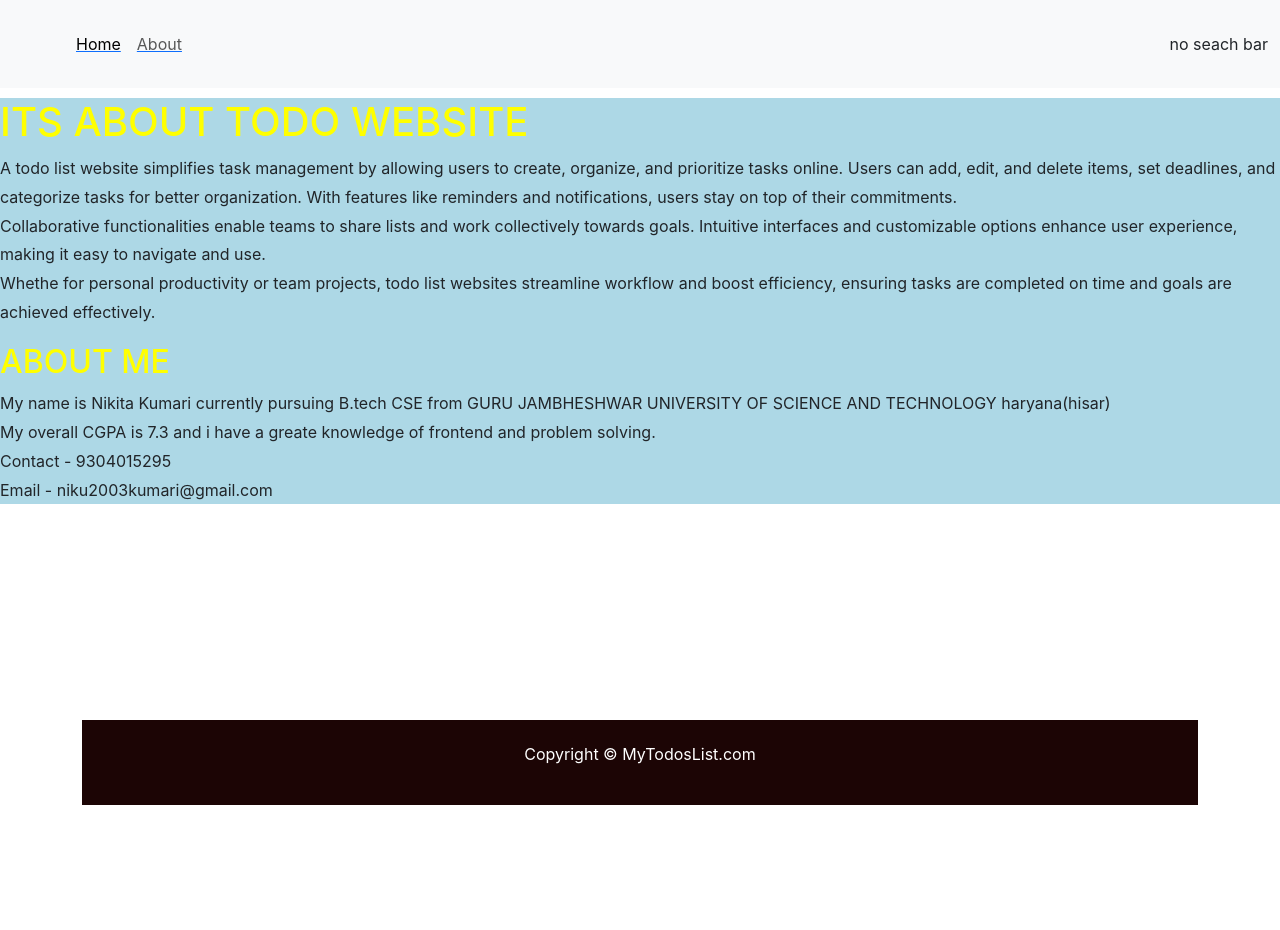
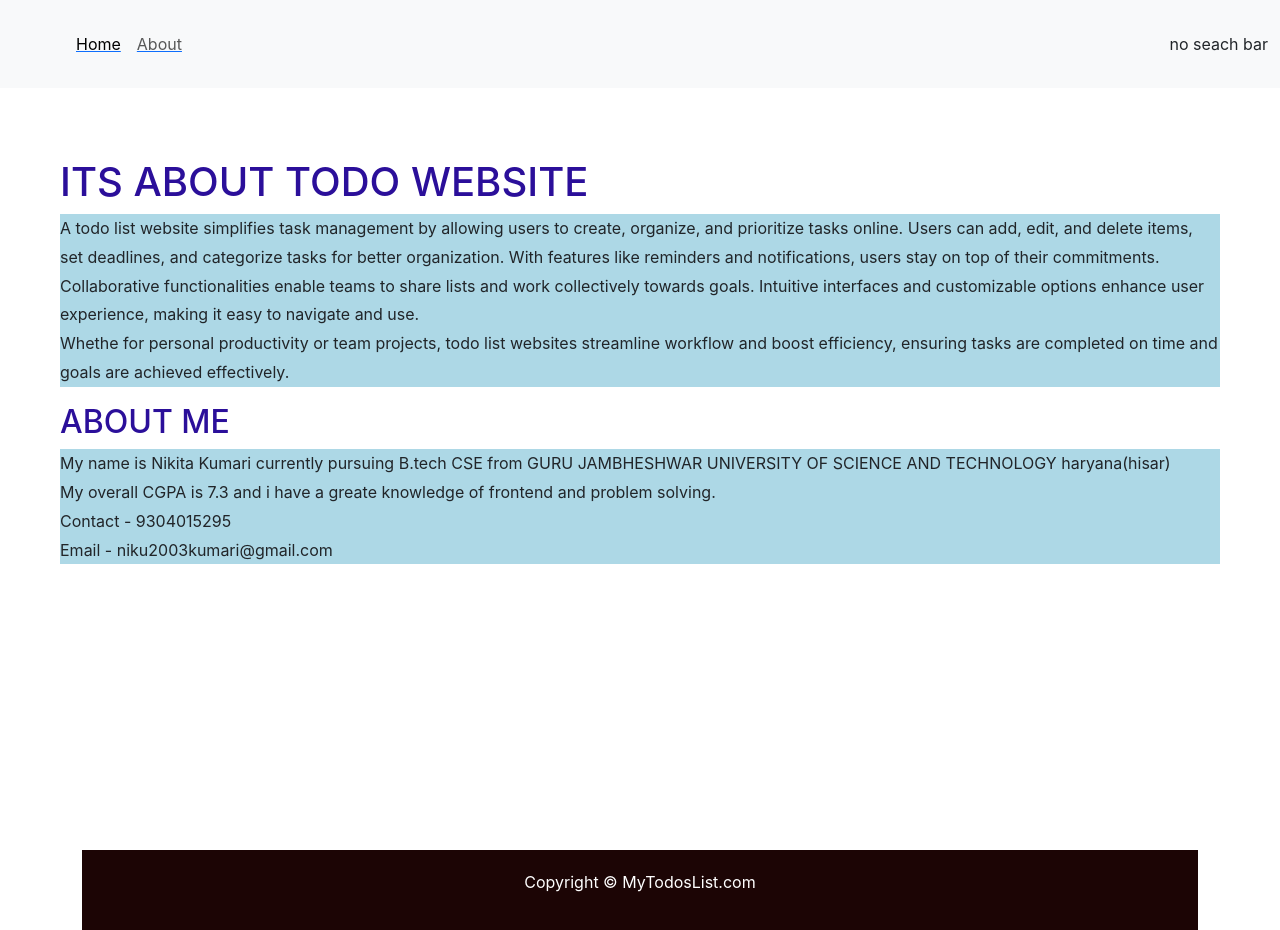
Before and after one commit to Nikitakumarisharma/ToDo-List, a React (Create React App) app: page /about in a window 1280 px wide. Before the commit the page ends 805 px from the top, so only its background shows below. Built offline with nearby package versions, Linux system fonts and the light colour scheme.

Commit message:
added readme

```diff
--- a/src/myComponent/About.css
+++ b/src/myComponent/About.css
@@ -1,10 +1,11 @@
-.about {
-    background-color: lightblue; /* Add this line to see if the background color is applied */
-  }
 
   h1, h2 {
-    color: yellow; /* Add this line to see if the text color is applied */
+    color: rgb(43, 15, 154); /* Add this line to see if the text color is applied */
   }
-  p{
+  .mypara{
     line-height: 1.8;
+    background-color: lightblue;
   }
+  .about{
+    padding: 60px;
+  }
--- a/src/myComponent/about.js
+++ b/src/myComponent/about.js
@@ -9,9 +9,9 @@ let aboutstyle ={
     return (
         <div className='about' style={aboutstyle}>
            <h1>ITS ABOUT TODO WEBSITE</h1>
-            <p>A todo list website simplifies task management by allowing users to create, organize, and prioritize tasks online. Users can add, edit, and delete items, set deadlines, and categorize tasks for better organization. With features like reminders and notifications, users stay on top of their commitments.<br></br> Collaborative functionalities enable teams to share lists and work collectively towards goals. Intuitive interfaces and customizable options enhance user experience, making it easy to navigate and use.<br></br> Whethe for personal productivity or team projects, todo list websites streamline workflow and boost efficiency, ensuring tasks are completed on time and goals are achieved effectively.</p>
+            <p className='mypara'>A todo list website simplifies task management by allowing users to create, organize, and prioritize tasks online. Users can add, edit, and delete items, set deadlines, and categorize tasks for better organization. With features like reminders and notifications, users stay on top of their commitments.<br></br> Collaborative functionalities enable teams to share lists and work collectively towards goals. Intuitive interfaces and customizable options enhance user experience, making it easy to navigate and use.<br></br> Whethe for personal productivity or team projects, todo list websites streamline workflow and boost efficiency, ensuring tasks are completed on time and goals are achieved effectively.</p>
             <h2>ABOUT ME</h2>
-            <p>My name is Nikita Kumari currently pursuing B.tech CSE from GURU JAMBHESHWAR UNIVERSITY OF SCIENCE AND TECHNOLOGY  haryana(hisar)<br></br>
+            <p className='mypara'>My name is Nikita Kumari currently pursuing B.tech CSE from GURU JAMBHESHWAR UNIVERSITY OF SCIENCE AND TECHNOLOGY  haryana(hisar)<br></br>
             My overall CGPA is 7.3 and i have a greate knowledge of frontend and problem solving.<br></br>
             Contact - 9304015295
             <br></br>
```
Also changed, not shown: 1 other file (tests, documents, lock files or other folders).
